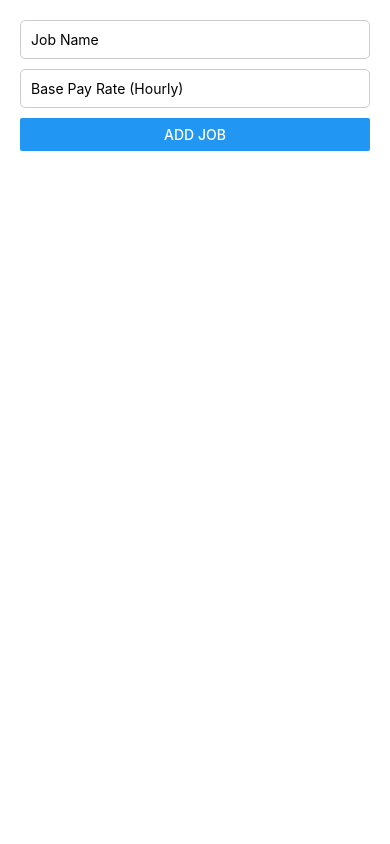
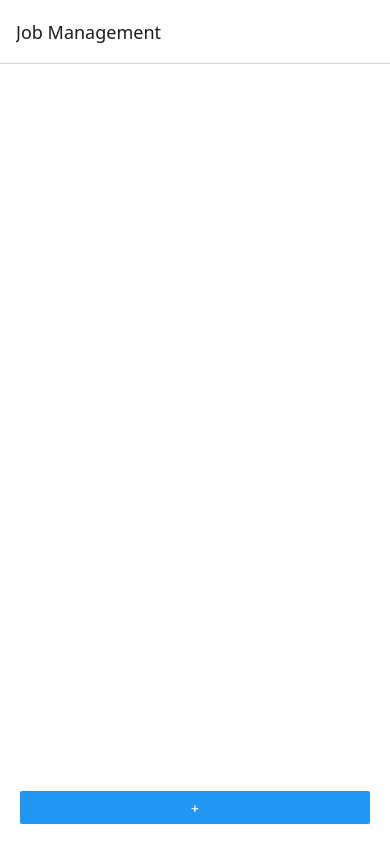
Before and after one commit to jalensailin/time-tracking-app, a React Native app: screen / in a window 390 px wide. Built offline with nearby package versions, Linux system fonts and the light colour scheme.

Commit message:
add simple navigation

```diff
--- a/App.tsx
+++ b/App.tsx
@@ -1,34 +1,28 @@
-import { useState } from "react";
-import { View, StyleSheet } from "react-native";
-import AddJobForm from "./src/components/AddJobForm";
-import JobList from "./src/components/JobList/JobList";
+import { NavigationContainer } from "@react-navigation/native";
+import { createNativeStackNavigator } from "@react-navigation/native-stack";
+import JobManagementScreen from "./src/components/JobManagement/JobManagementScreen";
+import EditJobScreen from "./src/components/JobManagement/EditJobScreen";
 import { Job } from "./src/types";
+import type { NativeStackScreenProps } from "@react-navigation/native-stack";
+
+type RootStackParamList = {
+  "Job Management": undefined;
+  "Edit Job": { addJob: (job: Job) => void };
+};
+
+export type JobMgmtProps = NativeStackScreenProps<RootStackParamList, "Job Management">;
+export type EditProps = NativeStackScreenProps<RootStackParamList, "Edit Job">;
 
 const App = () => {
-  const [jobs, setJobs] = useState<Job[]>([]);
-
-  const addJob = (name: string, basePayRate: number) => {
-    setJobs([...jobs, { id: Math.random().toString(), name, basePayRate }]);
-  };
-
-  const deleteJob = (id: string) => {
-    setJobs(jobs.filter((job) => job.id !== id));
-  };
-
+  const RootStack = createNativeStackNavigator<RootStackParamList>();
   return (
-    <View style={styles.container}>
-      <AddJobForm onAddJob={addJob} />
-      <JobList jobs={jobs} onDelete={deleteJob} />
-    </View>
+    <NavigationContainer>
+      <RootStack.Navigator initialRouteName="Job Management">
+        <RootStack.Screen name="Job Management" component={JobManagementScreen} />
+        <RootStack.Screen name="Edit Job" component={EditJobScreen} />
+      </RootStack.Navigator>
+    </NavigationContainer>
   );
 };
 
-const styles = StyleSheet.create({
-  container: {
-    flex: 1,
-    padding: 20,
-    backgroundColor: "#fff",
-  },
-});
-
 export default App;
--- a/package.json
+++ b/package.json
@@ -9,10 +9,14 @@
     "web": "expo start --web"
   },
   "dependencies": {
+    "@react-navigation/native": "^7.0.14",
+    "@react-navigation/native-stack": "^7.2.0",
     "expo": "^52.0.18",
     "expo-status-bar": "~2.0.0",
     "react": "18.3.1",
-    "react-native": "0.76.5"
+    "react-native": "0.76.5",
+    "react-native-screens": "~4.4.0",
+    "react-native-safe-area-context": "4.12.0"
   },
   "devDependencies": {
     "@babel/core": "^7.20.0",
--- /dev/null
+++ b/src/components/JobManagement/EditJobScreen.tsx
@@ -0,0 +1,31 @@
+import { StyleSheet, View } from "react-native";
+import AddJobForm from "../AddJobForm";
+
+const EditJobScreen = ({ route, navigation }: any) => {
+  const { addJob } = route.params;
+  const handleAddJob = (name: string, basePayRate: number) => {
+    const newJob = {
+      id: Math.random().toString(),
+      name,
+      basePayRate,
+      timeEntries: [],
+    };
+    addJob(newJob);
+    navigation.goBack();
+  };
+
+  return (
+    <View style={styles.container}>
+      <AddJobForm onAddJob={handleAddJob} />
+    </View>
+  );
+};
+
+const styles = StyleSheet.create({
+  container: {
+    flex: 1,
+    padding: 20,
+  },
+});
+
+export default EditJobScreen;
--- /dev/null
+++ b/src/components/JobManagement/JobManagementScreen.tsx
@@ -0,0 +1,33 @@
+import { useState } from "react";
+import { Button, StyleSheet, View } from "react-native";
+import JobList from "./JobList";
+import { Job } from "../../types";
+import { JobMgmtProps } from "../../../App";
+
+const JobManagementScreen = ({ navigation }: JobMgmtProps) => {
+  const [jobs, setJobs] = useState<Job[]>([]);
+
+  const addJob = (job: Job) => {
+    setJobs([...jobs, job]);
+  };
+
+  const deleteJob = (id: string) => {
+    setJobs(jobs.filter((job) => job.id !== id));
+  };
+  return (
+    <View style={styles.container}>
+      <JobList jobs={jobs} onDelete={deleteJob} />
+      <Button title="+" onPress={() => navigation.navigate("Edit Job", { addJob })} />
+    </View>
+  );
+};
+
+const styles = StyleSheet.create({
+  container: {
+    flex: 1,
+    padding: 20,
+    backgroundColor: "#fff",
+  },
+});
+
+export default JobManagementScreen;
```
Also changed, not shown: src/components/JobManagement/EditJobForm.tsx (renamed from src/components/JobList/EditJobForm.tsx), src/components/JobManagement/JobItem.tsx (renamed from src/components/JobList/JobItem.tsx), src/components/JobManagement/JobList.tsx (renamed from src/components/JobList/JobList.tsx), 1 other file (tests, documents, lock files or other folders).
